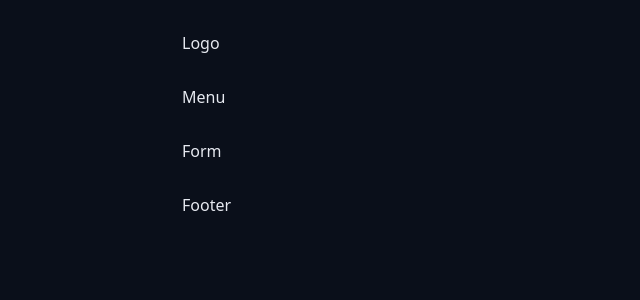
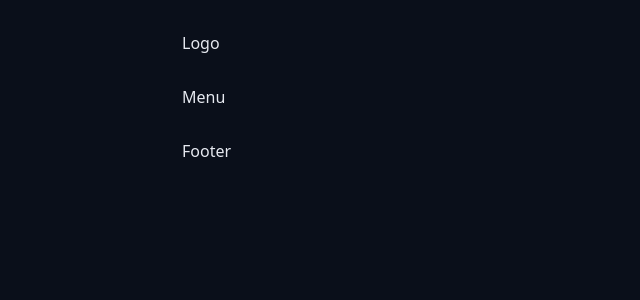
Before and after one commit to marcelo-mmdev/next_course, a React (Vite) app in the folder pomodoro/: page / in a window 1280 px wide. Shown: the top 300 px of the page, without its empty margins (0-640 px from the left). Built offline with nearby package versions, Linux system fonts and the light colour scheme.

Commit message:
Organizing directories.

```diff
--- a/pomodoro/src/App.tsx
+++ b/pomodoro/src/App.tsx
@@ -1,24 +1,21 @@
+import { Container } from './components/Container';
 import './styles/global.css';
 import './styles/theme.css';
 
 export function App() {
   return (
     <>
-      <div className='container'>
-        <div className='content'>Logo</div>
-      </div>
+      <Container>
+        <section>Logo</section>
+      </Container>
 
-      <div className='container'>
-        <div className='content'>Menu</div>
-      </div>
+      <Container>
+        <section>Menu</section>
+      </Container>
 
-      <div className='container'>
-        <div className='content'>Form</div>
-      </div>
-
-      <div className='container'>
-        <div className='content'>Footer</div>
-      </div>
+      <Container>
+        <section>Footer</section>
+      </Container>
     </>
   );
 }
--- /dev/null
+++ b/pomodoro/src/components/Container/index.tsx
@@ -0,0 +1,15 @@
+import styles from './styles.module.css';
+
+type ContainerProps = {
+  children: React.ReactNode;
+};
+
+export function Container({ children }: ContainerProps) {
+  return (
+    <>
+      <div className={styles.container}>
+        <div className={styles.content}>{children}</div>
+      </div>
+    </>
+  );
+}
--- /dev/null
+++ b/pomodoro/src/components/Container/styles.module.css
@@ -0,0 +1,8 @@
+.container {
+  max-width: 98rem;
+  margin: 0 auto;
+}
+
+.content {
+  margin: 3.2rem;
+}
--- a/pomodoro/src/components/Heading/Heading.tsx
+++ b/pomodoro/src/components/Heading/index.tsx
@@ -1,4 +1,4 @@
-import styles from './Heading.module.css';
+import styles from './styles.module.css';
 
 type HeadingProps = {
   children: React.ReactNode;
--- /dev/null
+++ b/pomodoro/src/components/Logo/styles.module.css
@@ -0,0 +1,6 @@
+.logo {
+  display: flex;
+  align-items: center;
+  justify-content: center;
+  gap: 2.4rem;
+}
--- a/pomodoro/src/styles/global.css
+++ b/pomodoro/src/styles/global.css
@@ -15,11 +15,3 @@ body {
   background: var(--gray-900);
   color: var(--text-default);
 }
-.container {
-  max-width: 98rem;
-  margin: 0 auto;
-}
-
-.content {
-  margin: 3.2rem;
-}
```
Also changed, not shown: pomodoro/src/components/Logo/index.tsx (added, +13 -0 lines), pomodoro/src/components/Heading/styles.module.css (renamed from pomodoro/src/components/Heading/Heading.module.css).
